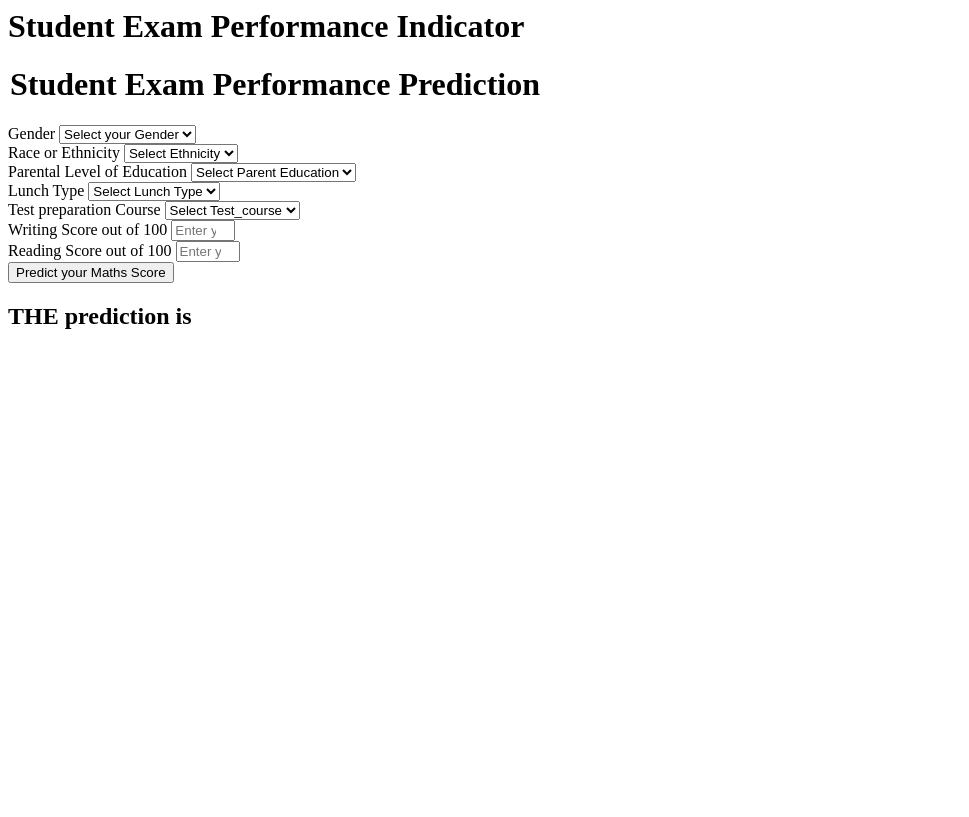
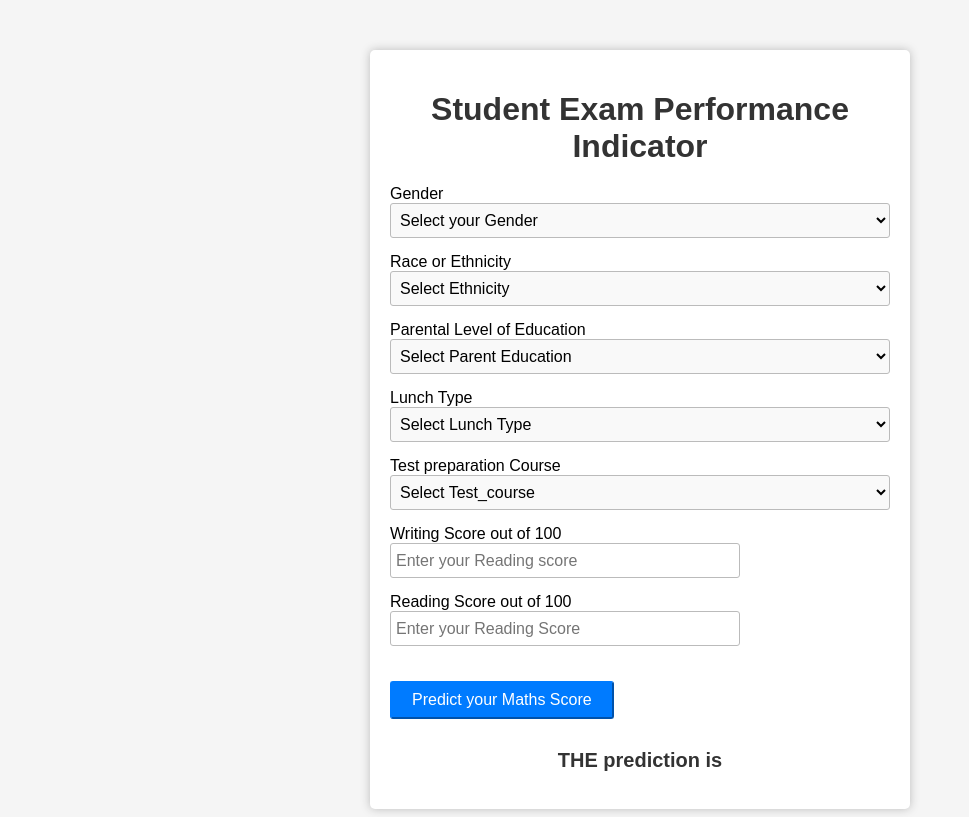
Before and after one commit to devkakeri06/aws_cicd, a Flask app: page /predictdata in a window 1280 px wide. Shown: the whole page, without its empty margins (0-969 px from the left). Before the commit the page ends 329 px from the top, so only its background shows below. Run offline with Flask 3, Linux system fonts and the light colour scheme.

Commit message:
Update home.html

```diff
--- a/templates/home.html
+++ b/templates/home.html
@@ -1,12 +1,70 @@
 <html>
+<head>
+    <style>
+        body {
+            background-color: #f5f5f5;
+            font-family: Arial, sans-serif;
+        }
+        .login {
+            width: 500px;
+            margin: 0 auto;
+            margin-top: 50px;
+            background-color: #fff;
+            padding: 20px;
+            border-radius: 5px;
+            box-shadow: 0px 0px 10px #bbb;
+        }
+        h1 {
+            color: #333;
+            text-align: center;
+            margin-bottom: 20px;
+        }
+        .form-control {
+            width: 100%;
+            height: 35px;
+            border: 1px solid #bbb;
+            border-radius: 3px;
+            padding: 5px;
+            font-size: 16px;
+            margin-bottom: 15px;
+        }
+        select.form-control {
+            background-color: #f9f9f9;
+        }
+        input[type="number"].form-control {
+            width: 70%;
+        }
+        input[type="submit"].btn-primary {
+            background-color: #007bff;
+            border-color: #007bff;
+            color: #fff;
+            padding: 8px 20px;
+            font-size: 16px;
+            border-radius: 3px;
+            cursor: pointer;
+            margin-top: 20px;
+            margin-bottom: 10px;
+        }
+        input[type="submit"].btn-primary:hover {
+            background-color: #0069d9;
+            border-color: #0062cc;
+        }
+        h2 {
+            text-align: center;
+            margin-top: 20px;
+            font-size: 20px;
+            color: #333;
+        }
+    </style>
+</head>
 <body>
     <div class="login">
        <h1>Student Exam Performance Indicator</h1>
 
        <form action="{{ url_for('predict_datapoint')}}" method="post">
-        <h1>
+        <!-- <h1>
             <legend>Student Exam Performance Prediction</legend>
-        </h1>
+        </h1> -->
         <div class="mb-3">
             <label class="form-label">Gender</label>
             <select class="form-control" name="gender" placeholder="Enter you Gender" required>
```
